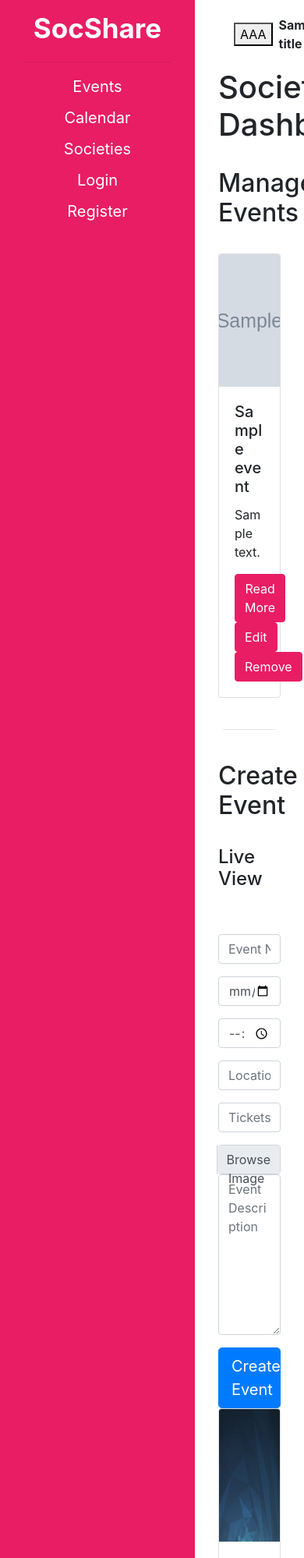
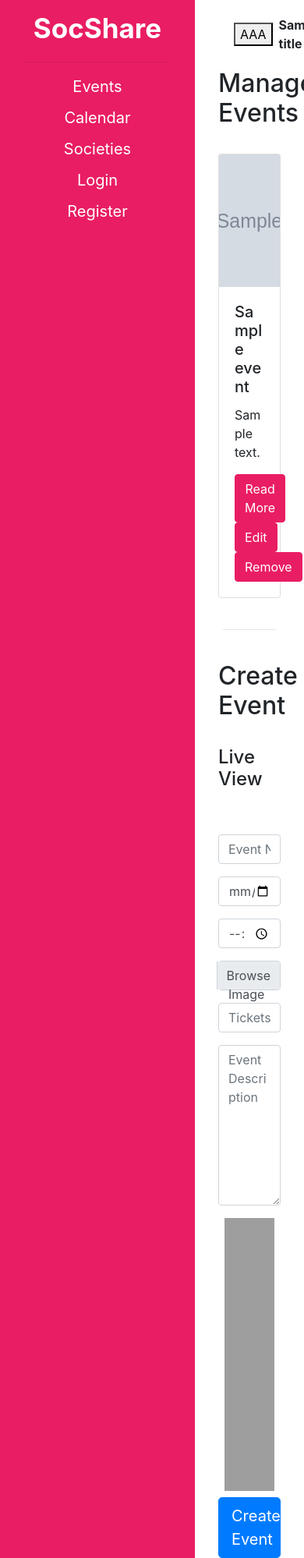
Before and after one commit to SocShare/SocShare, a Django app: template wad_project/templates/socshare/dashboard.html in a window 390 px wide. Shown: the top 1998 px of the page at 78% size. Run offline with Django 3.2, Linux system fonts and the light colour scheme; the template is opened without the code that fills it: most values are stand-ins (such as "Sample title", 1, 10 or a date in 2020); grey boxes marked "Sample" are stand-in pictures; some libraries are stand-ins or nearby versions; grey boxes are pictures that could not be loaded.

Commit message:
a lot of cleanup

```diff
--- a/wad_project/socshare/views.py
+++ b/wad_project/socshare/views.py
@@ -22,7 +22,7 @@ def events(request):
 def event_page(request, event_slug):
     event = Event.objects.filter(slug = event_slug)
     # Not sure how to get comments, but they should be done here
-    context = {"title":"Events","events": event}
+    context = {"title":"Events","fullscreen":True,"event": event[0]}
     return render(request,'socshare/eventPage.html',context=context)
 
 def edit_event(request, event_slug):
@@ -92,7 +92,7 @@ def register(request):
 def dashboard(request):
     if request.user.is_authenticated:
         events = Event.objects.filter(society=request.user.society)
-        return render(request,'socshare/dashboard.html',context={'events':events})
+        return render(request,'socshare/dashboard.html',context={"title":"Dashboard","events":events})
     return redirect(reverse('socshare:events'))
 
 def add_event(request):
--- a/wad_project/static/css/style.css
+++ b/wad_project/static/css/style.css
@@ -44,7 +44,7 @@
     padding: 0 30px 30px 30px;
     display: flex;
     flex-direction: column;
-    overflow-y: scroll;
+    overflow-y: auto;
 }
 
 .fullscreen {
@@ -118,3 +118,7 @@
 .gone {
     display: none;
 }
+
+.row.map {
+    height: 350px;
+}
--- a/wad_project/static/js/main.js
+++ b/wad_project/static/js/main.js
@@ -32,3 +32,28 @@ $( document ).ready(function() {
         }
     });
 });
+
+
+////maps stuff
+
+var map;
+function initMap() {
+    map = new google.maps.Map(document.getElementById('map'), {
+      center: {lat: 55.872490, lng: -4.289494},
+      zoom: 17,
+      streetViewControl: false,
+      disableDefaultUI: true,
+      styles: [
+                {
+                    featureType: "poi.business",
+                    stylers: [{visibility: "off"}]
+                },
+                {
+                    featureType: "poi.park",
+                    elementType: "labels.text",
+                    stylers: [{visibility: "off"}]
+                }
+            ],
+    });
+    continueMap();
+}
--- a/wad_project/templates/socshare/dashboard.html
+++ b/wad_project/templates/socshare/dashboard.html
@@ -1,9 +1,5 @@
 {% extends 'socshare/base.html' %}
 {% load static %}
-
-{% block title %}
-Dashboard
-{% endblock %}
 
 <!-- Problems with this page
         1. This page isnt passing the profile for the SOC in views.py like the profile page does.
@@ -14,8 +10,6 @@ Dashboard
 {% block container %}
 <table class="table table-borderless">
     <!-- Manage Events Row -->
-    <h1><center>Society Dashboard</center></h1>
-    <br>
     <tr>
         <h2>Manage Events</h2>
         <br>
@@ -79,19 +73,6 @@ Dashboard
                         </div>
                         <div class="col-sm-4">
                             <div class="form-group">
-                                <input name="location" type="text" class="form-control" id="locationInput" placeholder="Location">
-                            </div>
-                        </div>
-                    </div>
-                    <!-- Third Row -->
-                    <div class="row">
-                        <div class="col-sm-6">
-                            <div class="form-group">
-                                <input name="url" type="url" class="form-control" id="urlInput" placeholder="Tickets URL">
-                            </div>
-                        </div>
-                        <div class="col-sm-6">
-                            <div class="input-group">
                                 <div class="custom-file">
                                   <input name="banner" type="file" class="custom-file-input" id="inputGroupFile01"
                                     aria-describedby="inputGroupFileAddon01">
@@ -100,9 +81,39 @@ Dashboard
                             </div>
                         </div>
                     </div>
+                    <!-- Third Row -->
+                    <div class="row">
+                        <div class="col-sm-12">
+                            <div class="form-group">
+                                <input name="url" type="url" class="form-control" id="urlInput" placeholder="Tickets URL">
+                            </div>
+                        </div>
+                    </div>
                     <!-- Fourth Row - Description -->
                     <div class="form-group">
                         <textarea name="description" class="form-control" id="descriptionInput" rows="8" placeholder="Event Description"></textarea>
+                    </div>
+                    <!-- 5 Row - Map -->
+                    <div class="row map m-2">
+                        <input name="location" type="hidden" class="form-control" id="locationInput" placeholder="Location">
+                        <div id="map" class="flex-grow"></div>
+                        <script src="https://maps.googleapis.com/maps/api/js?key=AIzaSyARBD2ZqlvXBMBK7uOBAQsNcUXvGrVYWJM&callback=initMap"
+                        async defer></script>
+                        <script>
+                            var marker = null;
+                            function continueMap() {
+                                map.addListener('click', function(e) {
+                                    if (marker != null) {
+                                        marker.setMap(null);
+                                    }
+                                    marker = new google.maps.Marker({
+                                        position: e.latLng,
+                                        map: map
+                                    });
+                                    $('input[name="location"]').val(e.latLng.lat() + ', ' + e.latLng.lng());
+                                });
+                            }
+                        </script>
                     </div>
                     <div>
                         <button type="submit" class="btn btn-primary btn-lg btn-block">Create Event</button>
@@ -122,7 +133,7 @@ Dashboard
                         </div>
                         <p id="live-desc" class="card-text">Lorem ipsum dolor sit amet, consectetur adipisicing elit, sed do eiusmod tempor incididunt ut labore et dolore magna aliqua. Text text blah ...</p>
                         <!-- This button does litreally nothing for live view -->
-                        <a href="{% url 'socshare:events' %}{{ e.slug }}" class="btn btn-primary color-main">Read More</a>
+                        <a href="#" class="btn btn-primary color-main">Read More</a>
                     </div>
                 </div>
             </div>
```
Also changed, not shown: wad_project/templates/socshare/calendar.html (+1 -18 lines), wad_project/templates/socshare/eventPage.html (+9 -20 lines).
